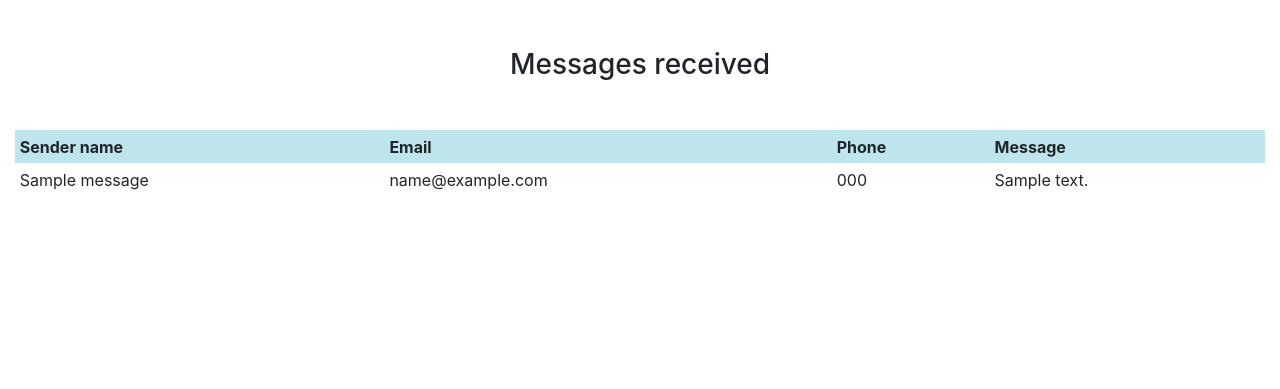
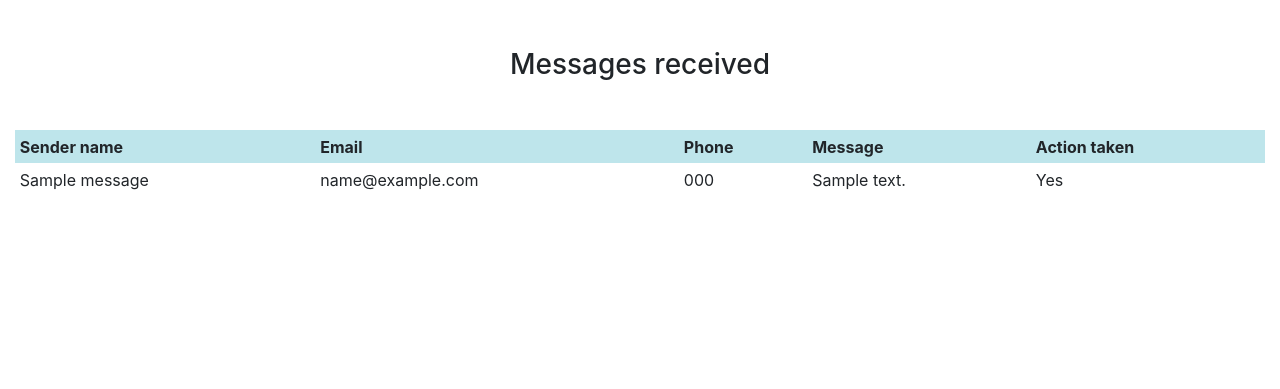
Before and after one commit to Shravya9506/Assignment3_BonVoyage, a Django app: page /messages_list/ in a window 1280 px wide. Shown: the part 94-483 px from the top of the page. Run offline with Django 3.2, Linux system fonts and the light colour scheme; a user stored in the database is signed in; tables that the repository leaves empty hold one stand-in row (values such as "Sample post"); some libraries are stand-ins or nearby versions.

Commit message:
Bugs fixes

```diff
--- a/bonvoyage/templates/messages_list.html
+++ b/bonvoyage/templates/messages_list.html
@@ -14,6 +14,7 @@
             <th>Email</th>
             <th>Phone</th>
             <th>Message</th>
+            <th>Action taken</th>
         </tr>
         </thead>
         <tbody>
@@ -23,6 +24,7 @@
                     <td> {{ message.email }}</td>
                     <td> {{ message.phone }}</td>
                     <td> {{ message.message }}</td>
+                    <td> {% if message.action_taken %} Yes {% else %} No {% endif %}</td>
                 </tr>
             {% endfor%}
         </tbody>
```
